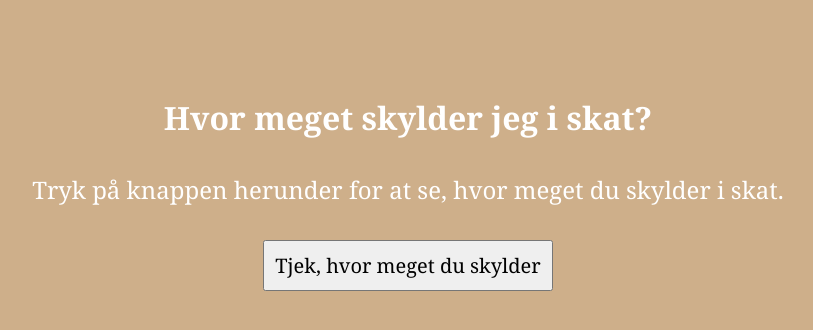
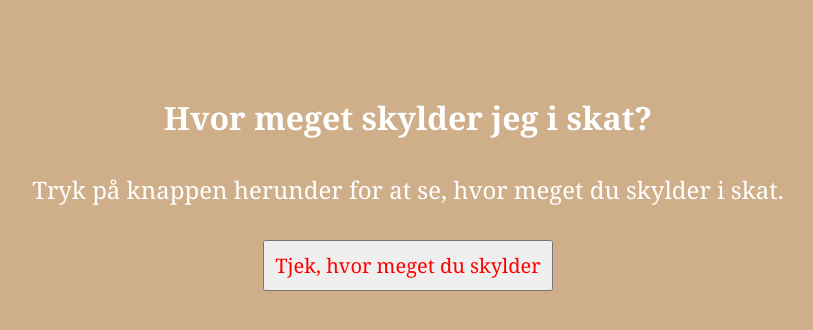
Before and after one commit to Slavensky/gaeld-til-skat, a plain HTML site: page index.html in a window 1280 px wide. Shown: the whole page, without its empty margins (232-1045 px from the left). Drawn offline with Linux system fonts and the light colour scheme.

Commit message:
Add files via upload

```diff
--- a/style.css
+++ b/style.css
@@ -19,6 +19,7 @@ p {
     font-family: Georgia;
     text-align: center;
     -webkit-text-size-adjust: none;
+    font-size-adjust: none;
 }
 
 .knap-div {
@@ -30,5 +31,5 @@ p {
     font-family: Georgia, 'Times New Roman', Times, serif;
     font-size: 20px;
     padding: 10px;
-    color: black !important;
+    color: red !important;
 }
```
